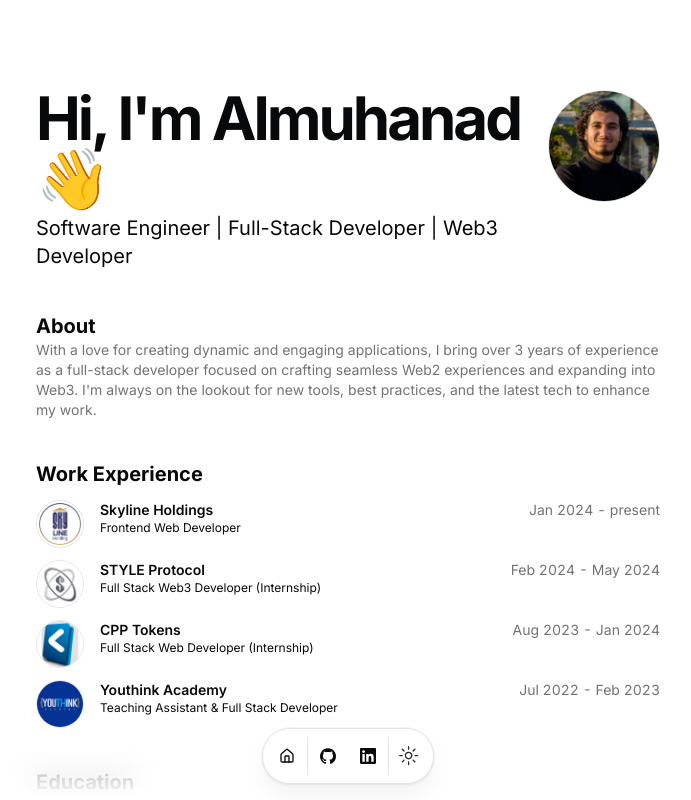
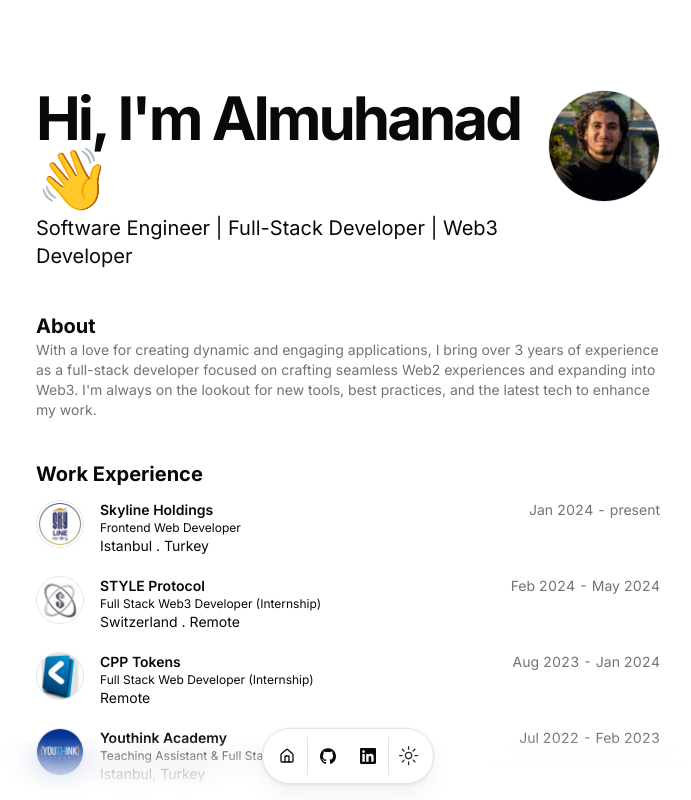
Before and after one commit to DeekCS/portfolio-me, a Next.js app: page / in a window 1280 px wide. Shown: the top 800 px of the page, without its empty margins (292-983 px from the left). Built offline with nearby package versions, Linux system fonts and the light colour scheme.

Commit message:
Enhance resume card by adding location display and updating location format

```diff
--- a/src/app/page.tsx
+++ b/src/app/page.tsx
@@ -64,7 +64,8 @@
                 logoUrl={work.logoUrl}
                 altText={work.company}
                 title={work.company}
-                subtitle={work.title}
+                subtitle={`${work.title}`}
+                location={work.location}
                 href={work.href}
                 badges={work.badges}
                 period={`${work.start} - ${work.end ?? "Present"}`}
--- a/src/components/resume-card.tsx
+++ b/src/components/resume-card.tsx
@@ -13,6 +13,7 @@
   logoUrl: string;
   altText: string;
   title: string;
+  location?: string;
   subtitle?: string;
   href?: string;
   badges?: readonly string[];
@@ -24,6 +25,7 @@
   altText,
   title,
   subtitle,
+  location,
   href,
   badges,
   period,
@@ -81,6 +83,7 @@
               </div>
             </div>
             {subtitle && <div className="font-sans text-xs">{subtitle}</div>}
+            {location && <div className="text-xs sm:text-sm">{location}</div>}
           </CardHeader>
           {description && (
             <motion.div
--- a/src/data/resume.tsx
+++ b/src/data/resume.tsx
@@ -64,7 +64,7 @@
       company: "Skyline Holdings",
       href: "",
       badges: [],
-      location: "Turkey . Remote",
+      location: "Istanbul . Turkey",
       title: "Frontend Web Developer",
       logoUrl: "/skylineholding.webp",
       start: "Jan 2024",
```
